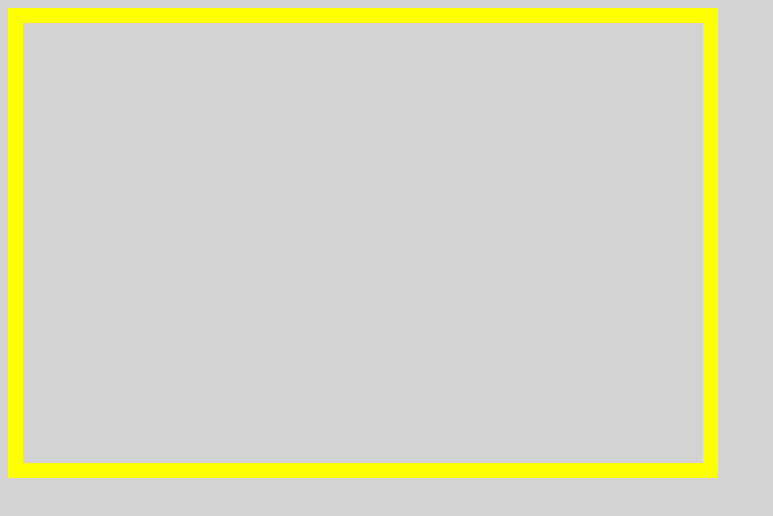
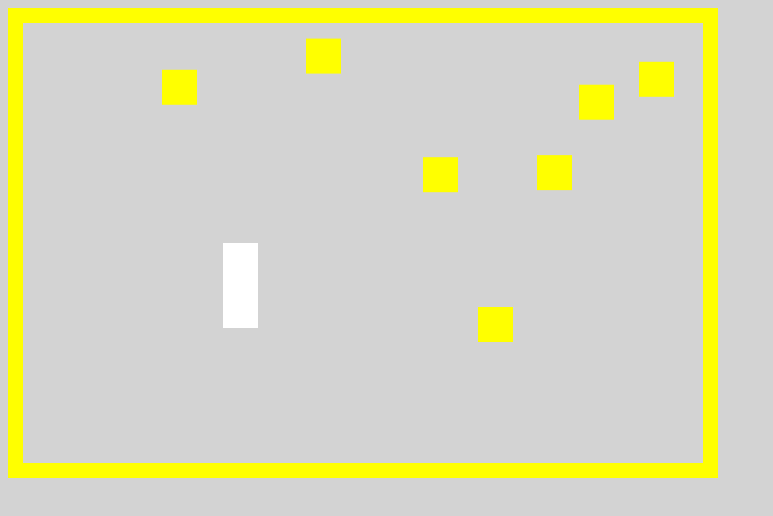
Before and after one commit to valmgisbert/birb-stop-game-v.2, a plain HTML site: page index.html in a window 1280 px wide. Both pictures are taken after a click on the button "Start". Shown: the whole page, without its empty margins (0-773 px from the left). Drawn offline with Linux system fonts and the light colour scheme.

Commit message:
player and enemies

```diff
--- a/index.html
+++ b/index.html
@@ -8,6 +8,7 @@
     <link rel="stylesheet" href="./css/style.css" />
   </head>
   <body>
+    <main id="game-container"></main>
     <script src="./src/main.js"></script>
     <script src="./src/game.js"></script>
     <script src="./src/player.js"></script>
--- a/src/enemyBird.js
+++ b/src/enemyBird.js
@@ -27,5 +27,9 @@ EnemyBird.prototype.updatePosition = function() {
 }
 
 EnemyBird.prototype.bounceBack = function() {
+	this.updatePosition();
 
+	if (didCollideWithPlayer(enemyBird) === true) {
+		this.direction = +1; //CHECK IF THIS IS RIGHT
+	}
 }
--- a/src/game.js
+++ b/src/game.js
@@ -6,14 +6,12 @@ function Game(){
 
 	this.enemyBirds = [];
 	this.player = null;
+	this.tower = null;
 
 	this.gameIsOver = false;
 	this.gameScreen = null;
 	/*this.timer = 0;*/ //do i start it like this or??? answer: GO BACKWARDS!!
 }
-
-this.canvas = document.querySelector('canvas');
-console.log(this.canvas); //check for this
 
 Game.prototype.start = function() {
 	this.canvasContainer = document.querySelector('.canvas-container');
@@ -29,6 +27,8 @@ Game.prototype.start = function() {
 	this.canvas.setAttribute('height', containerHeight);
 
 	this.player = new Player(this.canvas);
+	this.tower = new Tower(this.canvas);
+	// this.enemyBirds = new EnemyBird(this.canvas);
 
 	//event listeners for player moving
 	this.handleKeyDown = function(event) {
@@ -50,20 +50,45 @@ Game.prototype.start = function() {
 
 Game.prototype.startLoop = function() {
 	var loop = function() {
-
+		//PUT THE ENEMIES IN THE SCREEN
 		if (Math.random() > 0.98) { //lower number, more enemies
 			var randomY = this.canvas.height * Math.random();
 			var newEnemy = new EnemyBird(this.canvas, randomY, parseInt(10 * Math.random())); //using the template form the enemy.js [YOU CAN RANDOM SPEED]
 
 			this.enemyBirds.push(newEnemy); //to add every enemy appearing to the array
 		}
+		//UPDATE PLAYER
+		this.player.updatePosition();
+		//HANDLESCREENCOLS FOR PLAYER
+		this.player.handleScreenCollision();
+		//UPDATE EXISTING ENEMIES
+		this.enemyBirds.forEach(function(enemyBirdObj) {
+			enemyBirdObj.updatePosition();
+		})
+		//CHECK COLLS TO PLAYER
+		//this.checkCollisionsToPlayer();
+		//CHECK COLLS TO TOWER
+		//this.checkCollisionsToTower();
 
+		//CLEAR CANVAS
+		this.ctx.clearRect(0, 0, this.canvas.width, this.canvas.height);
+
+		//DRAW PLAYER
+		this.player.draw();
+		//DRAW ENEMIES
+		this.enemyBirds.forEach(function(enemyBirdObj) {
+			enemyBirdObj.draw();
+		})
+		//DRAW TOWER
+		this.tower.draw();
+
+		//END LOOP IF GAME IS OVER
     if (!this.gameIsOver) {
       window.requestAnimationFrame(loop);
     }
   }.bind(this); //to find it again within game
 
-  window.requestAnimationFrame(loop);
+  loop();
 };
 
 Game.prototype.checkCollisionsToTower = function() {
@@ -77,15 +102,19 @@ Game.prototype.checkCollisionsToTower = function() {
 Game.prototype.checkCollisionsToPlayer = function() {
 	this.enemyBirds.forEach(function(enemyBird) {
 		if (this.player.didCollideWithPlayer(enemyBird)) {
-
+				this.bounceBack();
 		}
-	})
-};
+	}, this);
+}
 
 Game.prototype.updateGameStats = function() {};
 
-Game.prototype.passGameOverCallback = function(callback) {};
+Game.prototype.passGameOverCallback = function(gameOverFunc) {
+	this.reStart = gameOverFunc;
+};
 
-Game.prototype.setGameOver = function() {};
+Game.prototype.setGameOver = function() {
+	this.gameIsOver = true;
 
-Game.prototype.removeGameScreen = function() {};
+	this.reStart();
+};
--- a/src/main.js
+++ b/src/main.js
@@ -7,6 +7,8 @@ function buildDom(htmlStr) {
 
 	return div.children[0];
 }
+
+var mainContainer = document.getElementById('game-container');
 
 	function main (){
 		var game;
@@ -20,7 +22,8 @@ function buildDom(htmlStr) {
 					<button>Start</button>
 				</main>`);
 
-			document.body.appendChild(splashScreen);
+			mainContainer.appendChild(splashScreen);
+
 
 			var startBtn = splashScreen.querySelector('button');
 
@@ -35,7 +38,7 @@ function buildDom(htmlStr) {
 
 	function buildGameScreen() {
 		var gameScreen = buildDom(`
-			<main class="game-container">
+			<div>
 				<header>
 					<section class="game-status">
 						<div class="timer"></div>
@@ -44,9 +47,11 @@ function buildDom(htmlStr) {
 				<div class="canvas-container">
 					<canvas width="680" height="440"></canvas>
 				</div>
-			</main>`)
+			</div>`)
 
-		document.body.appendChild(gameScreen);
+		mainContainer.appendChild(gameScreen);
+		console.log(mainContainer);
+
 		return gameScreen;
 		}
 
@@ -62,7 +67,7 @@ function buildDom(htmlStr) {
 				<button>Restart</button>
 			</main>`);
 
-		document.body.appendChild(gameOverScreen);
+		mainContainer.appendChild(gameOverScreen);
 
 		var restartBtn = gameOverScreen.querySelector('button');
 
--- a/src/player.js
+++ b/src/player.js
@@ -3,8 +3,8 @@
 function Player(canvas){
 	this.canvas = canvas;
 	this.ctx = canvas.getContext('2d');
-  this.x = 100;
-  this.y = canvas.height + this.height; //TRY IT OUT
+  this.x = 200;
+  this.y = canvas.height / 2; //TRY IT OUT
   this.width = 35;
   this.height = 85;
   this.speed = 5;
@@ -14,7 +14,6 @@ function Player(canvas){
 Player.prototype.setDirection = function(direction) {
 	if (direction === 'up') this.direction = -1;
 	else if (direction === 'down') this.direction = 1;
-	else if (direction === 'stop') this.direction = 0;
 }
 
 Player.prototype.didCollideWithPlayer = function(enemyBird) {
@@ -38,8 +37,8 @@ Player.prototype.draw = function(){
   this.ctx.fillRect(
     this.x,
     this.y,
-    this.size,
-    this.size,
+    this.width,
+    this.height,
   );
 }
 
@@ -48,10 +47,10 @@ Player.prototype.updatePosition = function () {
 	this.y = this.y + (this.direction * this.speed); //+10 or -10
 }
 
-Player.prototype.handleScreenCollision = function() { //should i keep it?? i mean it helps the barrier not stray but removing the borders might raise some difficulty i think
+Player.prototype.handleScreenCollision = function() {
   var screenTop = 0;
   var screenBottom = this.canvas.height;
 
-  if (this.y > screenBottom) this.direction = -1;
+  if (this.y + this.height > screenBottom) this.direction = -1;
   else if (this.y < screenTop) this.direction = 1;
 };
```
